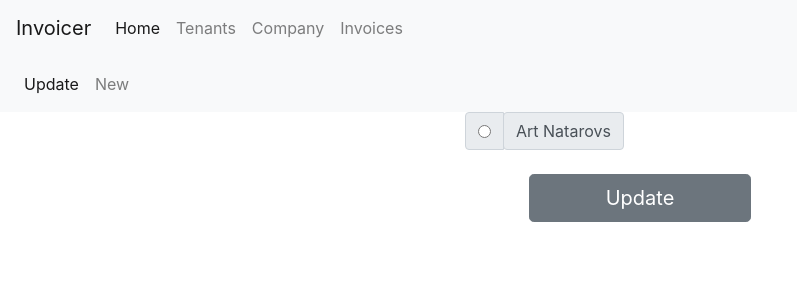
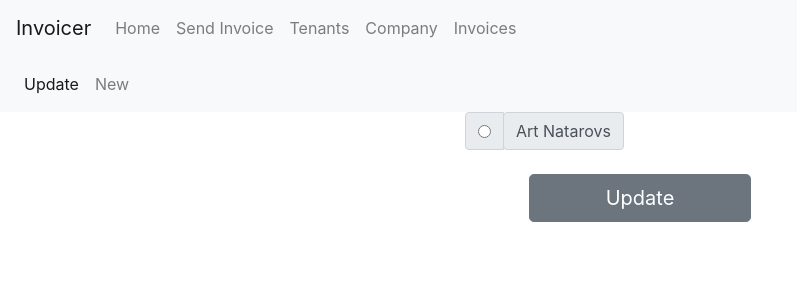
Before and after one commit to ArtursNatarovs/invoicer, a Flask app: page /tenats in a window 1280 px wide. Shown: the top 300 px of the page, without its empty margins (0-797 px from the left). Run offline with Flask 2, Linux system fonts and the light colour scheme; data comes from the database, SQL or seed files in the repository; both versions use the stored data as it was after the commit; some libraries are stand-ins or nearby versions.

Commit message:
worked from salon

```diff
--- a/invoicer.py
+++ b/invoicer.py
@@ -31,6 +31,7 @@ app.config.update(DEBUG=True,
                     MAIL_PASSWORD='Qw!2er34')
 
 db = SQLAlchemy(app)
+db.create_all()
 mail = Mail(app)
 Migrate(app,db)
 
@@ -93,13 +94,30 @@ class Salon(db.Model):
     city = db.Column(db.String)
 
 
+def salon_query():
+    if Salon.query.all():
+        return Salon.query.all()
+    else:
+        return 'No salon found'
+
+def salon_query():
+    if User.query.all():
+        return User.query.all()
+    else:
+        return 'No users found'
+
 @app.route('/')
 def index():
-    return render_template('index.html', users=User.query.all(), salons=Salon.query.all())
+    return render_template('index.html')
+
+
+@app.route('/send_invoice')
+def send_invoice():
+    return render_template('send_invoice.html', users=salon_query(), salons=salon_query())
 
 @app.route('/tenats')
 def tenants():
-    return render_template('tenants.html', users=User.query.all())
+    return render_template('tenants.html', users=salon_query())
 
 
 @app.route('/add_new_tenant', methods=['GET','POST'])
--- a/templates/base.html
+++ b/templates/base.html
@@ -23,8 +23,11 @@
   </button>
   <div class="collapse navbar-collapse" id="navbarNav">
     <ul class="navbar-nav">
-      <li class="nav-item active">
+      <li class="nav-item">
         <a class="nav-link" href="{{url_for('index')}}">Home <span class="sr-only">(current)</span></a>
+      </li>
+      <li class="nav-item">
+        <a class="nav-link" href="{{url_for('send_invoice')}}">Send Invoice</a>
       </li>
       <li class="nav-item">
         <a class="nav-link" href="{{url_for('tenants')}}">Tenants</a>
```
Also changed, not shown: templates/index.html (+0 -40 lines), templates/send_invoice.html (added, +51 -0 lines), data.sqlite (added), 1 other file.
